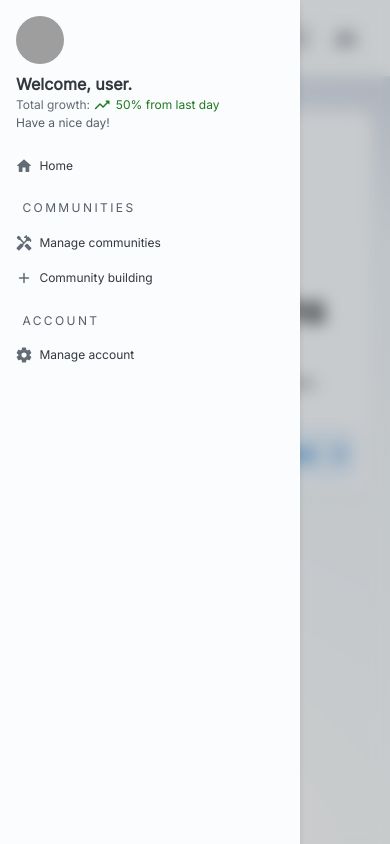
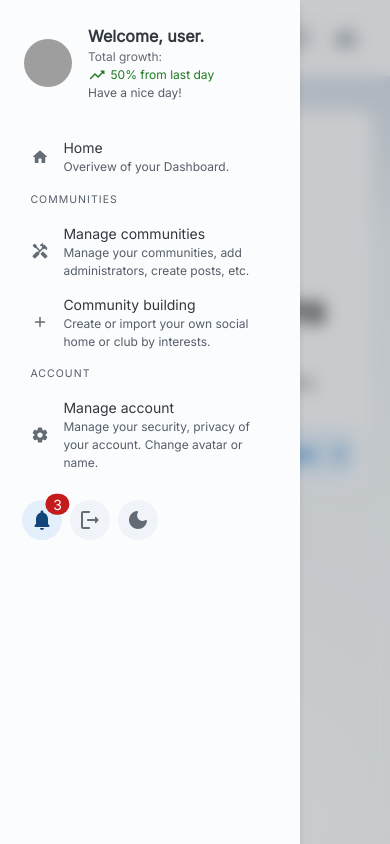
Before and after one commit to KittyNeverDies/Bozenka, a React (Vite) app in the folder bozenka-frontend/: page / in a window 390 px wide. Both pictures are taken after a click on the button 247 px from the left and 38 px from the top of the page. Shown: the top 844 px of the page. Built offline with nearby package versions, Linux system fonts and the light colour scheme; grey boxes are pictures that could not be loaded.

Commit message:
feat: Updated hamburger menu

```diff
--- a/bozenka-frontend/src/components/Header.jsx
+++ b/bozenka-frontend/src/components/Header.jsx
@@ -14,10 +14,13 @@ import IconButton from '@mui/joy/IconButton';
 import Drawer from '@mui/joy/Drawer';
 import Stack from '@mui/joy/Stack';
 import Button from '@mui/joy/Button';
+import Sheet from '@mui/joy/Sheet';
 import Divider from '@mui/joy/Divider';
 import ListItem from '@mui/joy/ListItem';
+import Chip from '@mui/joy/Chip';
 import ListItemButton from '@mui/joy/ListItemButton';
 import ListItemContent from "@mui/joy/ListItemContent"
+import ListSubheader from '@mui/joy/ListSubheader';
 import Avatar from '@mui/joy/Avatar';
 import ListItemDecorator from "@mui/joy/ListItemDecorator";
 import List from '@mui/joy/List';
@@ -38,6 +41,12 @@ import HomeRoundedIcon from '@mui/icons-material/HomeRounded';
 import AddRoundedIcon from '@mui/icons-material/AddRounded';
 import SettingsRoundedIcon from'@mui/icons-material/SettingsRounded';
 import TrendingUpRoundedIcon from '@mui/icons-material/TrendingUpRounded';
+import NotificationsRoundedIcon from '@mui/icons-material/NotificationsRounded';
+import LogoutRoundedIcon from '@mui/icons-material/LogoutRounded';
+
+
+// Our elements
+import ColorModeToggle from './ColorModeToggle';
 
 /**
  * @description A functional component that renders header for all pages.
@@ -63,7 +72,7 @@ export default function JoyHeader() {
 
 
   // Dashboard navigation buttons (moved from Dashboard.jsx)
-  const dashboardButtons = {
+  const buttons = {
     'Communities': [
       {
         head: 'Manage communities',
@@ -250,86 +259,133 @@ export default function JoyHeader() {
 
     <Drawer open={openDrawer} onClose={toggleDrawer(false)}>
 
-      <Box sx={{
-        backgroundColor: 'background.surface',
-        borderColor: 'background.level2', borderTop: '0px',
+
+    <Sheet
+          sx={{
+            p: 2,
             display: 'flex',
             flexDirection: 'column',
-        fontFamily: 'Inter',
-        boxSizing: 'border-box',
-      }}>
-        <Stack sx={{
-          alignItems: 'left',
-          display: 'flex',
-          justifyContent: 'center', p: 2
-        }}>
+          }}
+        >
+        <Box sx={{ mb: 2, display: 'flex', alignItems: 'center', gap: 2, p: 1}}>
               <Avatar
                 src="https://images.unsplash.com/photo-1507833423370-a126b89d394b?auto=format&fit=crop&w=90"
                 size="lg"
               />
-          <Typography level="h5" mt={1} element="h5" fontWeight='bold'>
+              <Box>
+                <Typography level="h5" element="h5" fontWeight='bold'>
                   Welcome, user.
                 </Typography>
-
                 <Typography color='neutral' level="body-xs">
             Total growth: <Typography color="success" level="body-xs" startDecorator={<TrendingUpRoundedIcon/>}> 50% from last day </Typography>
           </Typography>
+                <Typography level="body-xs">
+                  Have a nice day!
+                </Typography>
+              </Box>
+        </Box>
+        <Box sx={{px: 0.8}}>
+        <List
+              size="sm"
+              sx={{
+                '--ListItem-radius': '8px',
+                '--ListItemDecorator-size': '32px',
+              }}
+            >
+          <Link to="">
+          <ListItem  sx={{
+                                my: 0.4,
+                              }} >
+                <ListItemButton sx={{transition: '0.2s ease background-color'}}>
+                  <ListItemDecorator>
+                    <HomeRoundedIcon />
+                  </ListItemDecorator>
+                  <ListItemContent>
+                      <Typography level='title-xs'>
+                          Home
+                      </Typography>
+                      <Typography level='body-xs'>
+                          Overivew of your Dashboard.
+                     </Typography>
+                   </ListItemContent>
+                  </ListItemButton>
+            </ ListItem>
 
-          <Typography level="body-xs">Have a nice day!</Typography>
-        </Stack>
-
-        <Box sx={{px: 0.8}}>
-          <Link to="/dashboard/">
-            <Button variant='plain' color='neutral'
-                size='sm'
-                startDecorator={<HomeRoundedIcon/>}
-                sx={{
-                  width: '100%',
-                  fontSize: 'xs',
-                  my: 0.2,
-                  justifyContent: 'left',
-                  fontWeight: '500',
-                  transition: '0.2s ease background-color'
-                }}>
-              Home
-            </Button>
             </Link>
-          {Object.keys(dashboardButtons).map((button) => (
-            <>
-              <Typography
-              level="body-xs"
-              textTransform="uppercase"
-              sx={{
-                letterSpacing: '0.15rem',
-                paddingLeft: 2,
-                paddingBottom: 1,
-                paddingTop: 2}}>
+          {Object.keys(buttons).map((button) => (
+            <ListItem nested>
+              <ListSubheader>
                   {button}
+              </ListSubheader>
+              <List>
+              {buttons[button].map( (btn) => (
+                            <Link to={btn.destination}>
+                              <ListItem sx={{
+                                my: 0.4,
+                              }} variant='plain'>
+                                <ListItemButton sx={{transition: '0.2s ease background-color'}}>
+                                  <ListItemDecorator>
+                                    {btn.icon}
+                                  </ListItemDecorator>
+                                  <ListItemContent>
+                                    <Typography level='title-xs'>
+                                    {btn.head}
                                     </Typography>
-              {dashboardButtons[button].map( (btn) => (
-                            <Link to={btn.destination}>
-                              <Button variant='plain'
-                              color='neutral'
-                              size='sm'
-                              sx={{
-                                width: '100%',
-                                fontSize: 'xs',
-                                my: 0.2,
-                                justifyContent: 'left',
-
-                                fontWeight: '500',
-                                transition: '0.3s ease background-color'
-                              }}
-                              startDecorator={btn.icon}
-                            >
-                              {btn.head}
-                            </Button>
+                                    <Typography level='body-xs'>
+                                    {btn.description}
+                                    </Typography>
+                                    </ListItemContent>
+                                </ListItemButton>
+                            </ListItem>
                           </Link>
               ))}
-              </>
+              </List>
+              </ListItem>
           ))}
+      </List>
+      <Box sx={{ display: 'flex', gap: 1, mt: 2}}>
+
+        <IconButton
+          variant="soft"
+          color="primary"
+          sx={{
+            minWidth: 40,
+            minHeight: 40,
+            borderRadius: '50%',
+            position: 'relative',
+          }}
+          >
+            <NotificationsRoundedIcon />
+            <Chip
+              size="sm"
+              variant="solid"
+              color="danger"
+              sx={{
+                position: 'absolute',
+                top: 0,
+                right: 0,
+                p: 1,
+                py: 0,
+                transform: 'translate(30%, -30%)',
+              }}
+              >
+                3
+              </Chip>
+        </IconButton>
+        <IconButton
+          variant="soft"
+          sx={{
+            minWidth: 40,
+            minHeight: 40,
+            borderRadius: '50%',
+          }}
+        >
+          <LogoutRoundedIcon/>
+        </IconButton>
+        <ColorModeToggle />
       </Box>
       </Box>
+    </Sheet>
     </Drawer>
   </>
   );
```
Lines whose indentation alone changed are shown as unchanged.
